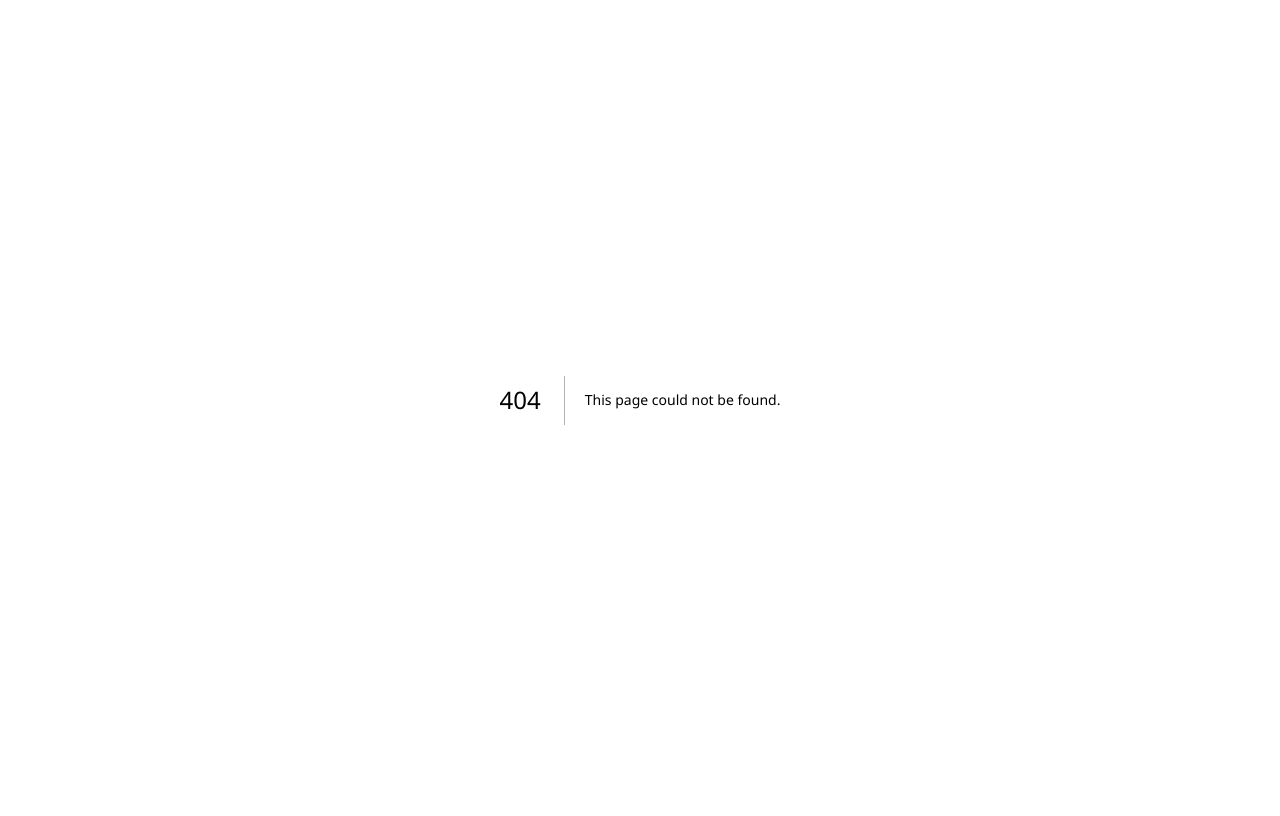
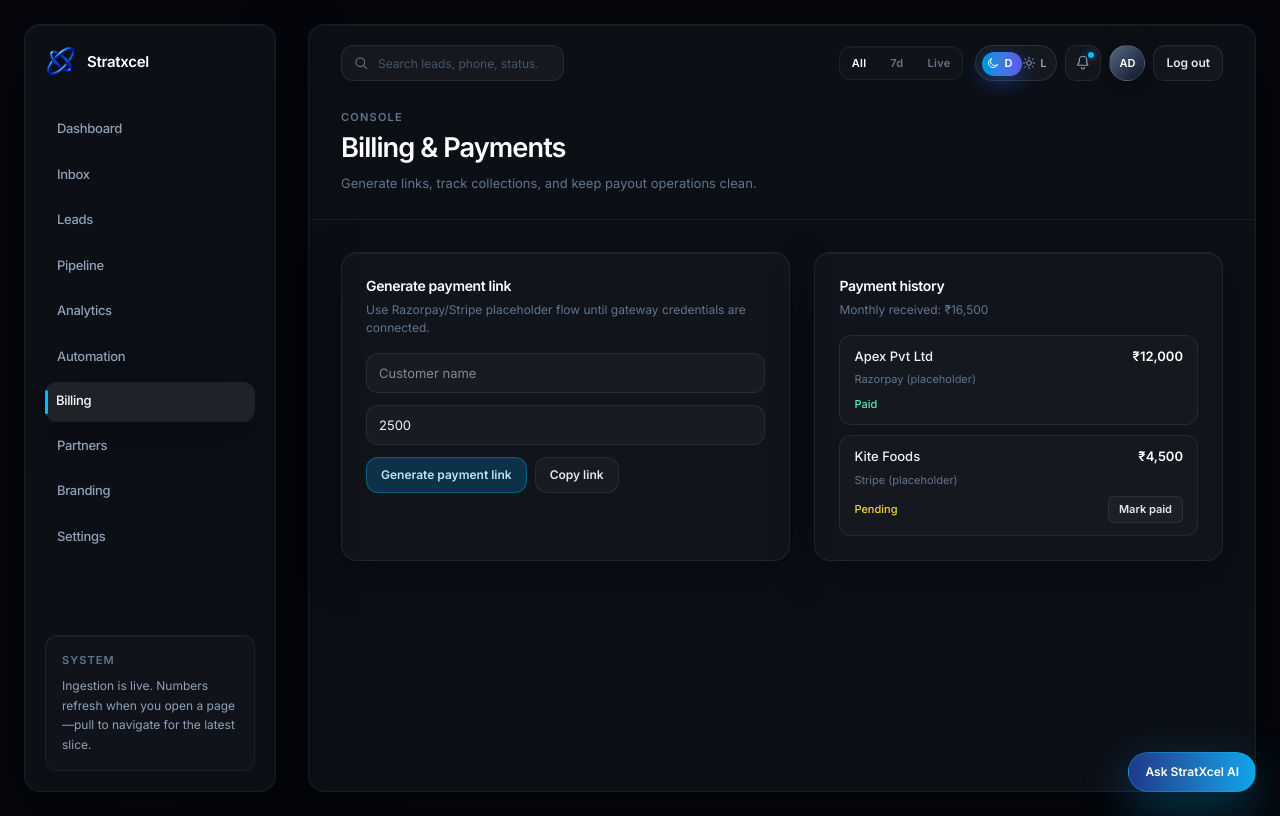
Before and after one commit to Jack160699/ai-os, a Next.js app in the folder frontend/: page /admin/billing in a window 1280 px wide. Before the commit this address had no page. Built offline with nearby package versions, Linux system fonts and the light colour scheme.

Commit message:
Refactor Admin Dashboard to further improve user experience by optimizing role-based navigation and integrating new components for billing, partners, and branding. Enhance accessibility and streamline navigation structure for admin and manager roles.

```diff
--- /dev/null
+++ b/frontend/app/admin/billing/page.js
@@ -0,0 +1,16 @@
+import { AdminShell } from "@/app/admin/_components/AdminShell";
+import { requireAdminAuth } from "@/app/admin/_lib/auth";
+import { PaymentsPanel } from "@/components/dashboard/PaymentsPanel";
+
+export default async function AdminBillingPage() {
+  await requireAdminAuth();
+  return (
+    <AdminShell
+      activePath="/admin/billing"
+      title="Billing & Payments"
+      subtitle="Generate links, track collections, and keep payout operations clean."
+    >
+      <PaymentsPanel />
+    </AdminShell>
+  );
+}
--- /dev/null
+++ b/frontend/components/dashboard/PaymentsPanel.jsx
@@ -0,0 +1,111 @@
+"use client";
+
+import { useMemo, useState } from "react";
+import { SurfaceCard } from "@/app/admin/_components/SurfaceCard";
+
+export function PaymentsPanel() {
+  const [amount, setAmount] = useState("2500");
+  const [customer, setCustomer] = useState("");
+  const [latestLink, setLatestLink] = useState("");
+  const [history, setHistory] = useState([
+    { id: "p1", customer: "Apex Pvt Ltd", amount: "₹12,000", status: "Paid", gateway: "Razorpay (placeholder)" },
+    { id: "p2", customer: "Kite Foods", amount: "₹4,500", status: "Pending", gateway: "Stripe (placeholder)" },
+  ]);
+
+  const canGenerate = Number(amount) > 0;
+  const monthlyReceived = useMemo(() => "₹16,500", []);
+
+  function generateLink() {
+    if (!canGenerate) return;
+    const slug = Math.random().toString(36).slice(2, 8);
+    const link = `https://pay.stratxcel.ai/${slug}`;
+    setLatestLink(link);
+    setHistory((prev) => [
+      { id: `p-${slug}`, customer: customer || "New customer", amount: `₹${Number(amount).toLocaleString("en-IN")}`, status: "Pending", gateway: "Razorpay/Stripe (placeholder)" },
+      ...prev,
+    ]);
+  }
+
+  function markPaid(id) {
+    setHistory((prev) => prev.map((item) => (item.id === id ? { ...item, status: "Paid" } : item)));
+  }
+
+  async function copyLink() {
+    if (!latestLink) return;
+    try {
+      await navigator.clipboard.writeText(latestLink);
+    } catch {}
+  }
+
+  return (
+    <div className="grid gap-6 lg:grid-cols-[1.1fr_1fr]">
+      <SurfaceCard className="p-6" delay={0.04}>
+        <p className="text-sm font-semibold tracking-tight text-white">Generate payment link</p>
+        <p className="mt-1 text-[12px] text-slate-500">Use Razorpay/Stripe placeholder flow until gateway credentials are connected.</p>
+        <div className="mt-4 grid gap-3">
+          <input
+            type="text"
+            value={customer}
+            onChange={(e) => setCustomer(e.target.value)}
+            placeholder="Customer name"
+            className="h-10 rounded-xl border border-white/[0.08] bg-white/[0.03] px-3 text-[13px] text-slate-100 outline-none focus:border-white/[0.14]"
+          />
+          <input
+            type="number"
+            value={amount}
+            onChange={(e) => setAmount(e.target.value)}
+            placeholder="Amount"
+            className="h-10 rounded-xl border border-white/[0.08] bg-white/[0.03] px-3 text-[13px] text-slate-100 outline-none focus:border-white/[0.14]"
+          />
+          <div className="flex flex-wrap gap-2">
+            <button
+              type="button"
+              onClick={generateLink}
+              className="rounded-xl border border-sky-400/35 bg-sky-500/20 px-3.5 py-2 text-[12px] font-semibold text-sky-200 transition hover:border-sky-300/45 hover:bg-sky-500/28"
+            >
+              Generate payment link
+            </button>
+            <button
+              type="button"
+              onClick={copyLink}
+              className="rounded-xl border border-white/[0.08] bg-white/[0.03] px-3.5 py-2 text-[12px] font-semibold text-slate-200 transition hover:border-white/[0.13] hover:bg-white/[0.06]"
+            >
+              Copy link
+            </button>
+          </div>
+        </div>
+        {latestLink ? (
+          <p className="mt-3 rounded-lg border border-white/[0.07] bg-white/[0.02] px-3 py-2 font-mono text-[11px] text-slate-300">{latestLink}</p>
+        ) : null}
+      </SurfaceCard>
+
+      <SurfaceCard className="p-6" delay={0.07}>
+        <p className="text-sm font-semibold tracking-tight text-white">Payment history</p>
+        <p className="mt-1 text-[12px] text-slate-500">Monthly received: {monthlyReceived}</p>
+        <div className="mt-4 space-y-2.5">
+          {history.map((item) => (
+            <div key={item.id} className="rounded-xl border border-white/[0.07] bg-white/[0.02] px-3.5 py-3">
+              <div className="flex items-center justify-between gap-3">
+                <p className="text-[13px] font-medium text-slate-100">{item.customer}</p>
+                <p className="text-[13px] font-semibold text-white">{item.amount}</p>
+              </div>
+              <p className="mt-1 text-[11px] text-slate-500">{item.gateway}</p>
+              <div className="mt-2 flex items-center justify-between">
+                <span className={`text-[11px] font-medium ${item.status === "Paid" ? "text-emerald-300" : "text-amber-300"}`}>{item.status}</span>
+                {item.status !== "Paid" ? (
+                  <button
+                    type="button"
+                    onClick={() => markPaid(item.id)}
+                    className="rounded-md border border-white/[0.08] bg-white/[0.03] px-2.5 py-1 text-[11px] font-semibold text-slate-200 transition hover:border-white/[0.12] hover:bg-white/[0.06]"
+                  >
+                    Mark paid
+                  </button>
+                ) : null}
+              </div>
+            </div>
+          ))}
+        </div>
+      </SurfaceCard>
+    </div>
+  );
+}
```
